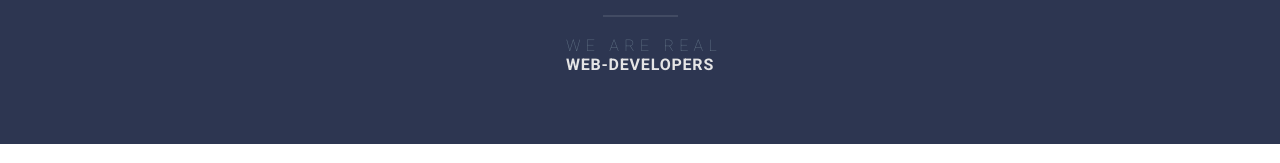
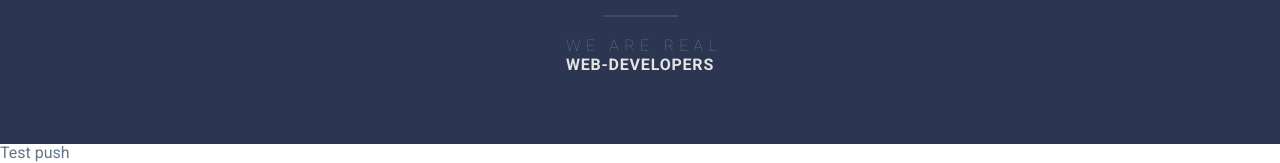
Before and after one commit to GreIIIHIK/___grid-template-temp, a website: page index.html in a window 1280 px wide. Shown: the part 4139-4302 px from the top of the page. Drawn offline with Linux system fonts and the light colour scheme.

Commit message:
test commit

```diff
--- a/index.html
+++ b/index.html
@@ -309,6 +309,7 @@
       </div>
     </div>
   </footer>
+  <div>Test push</div>
   <!-- Подключаем библиотеку jquery, необходимую для работы нашего основного скрипта -->
   <script src="libs/jquery/dist/jquery.min.js"></script>
   <!-- Подключаем наш основной скрипт, с которым будем работать -->
```
